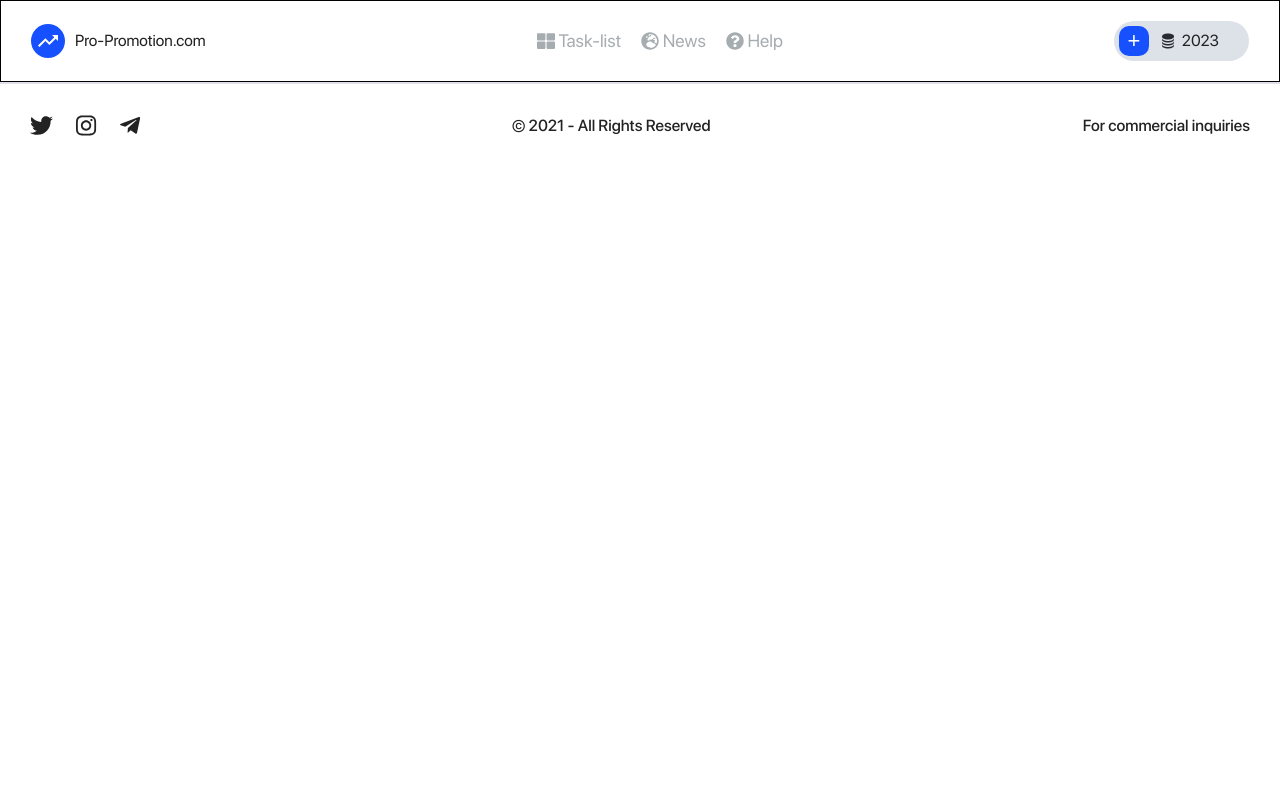
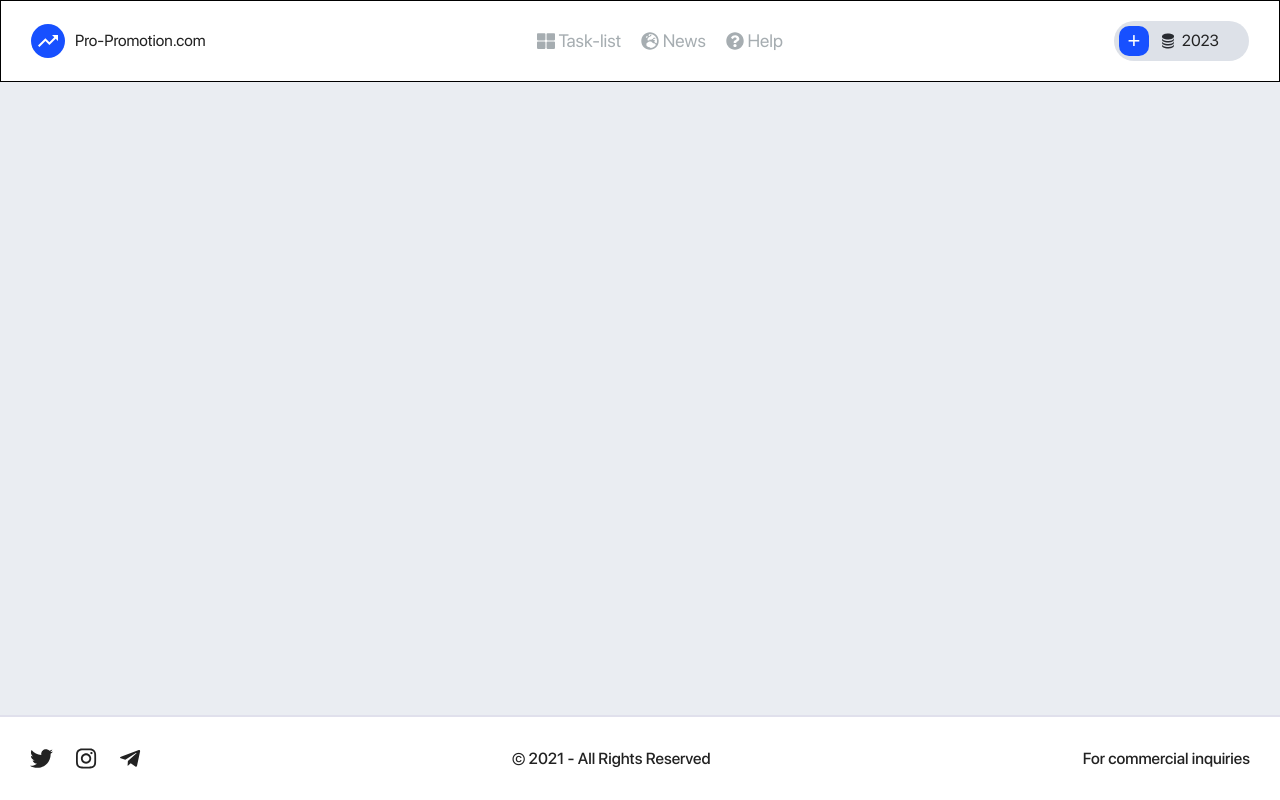
Before and after one commit to Sabjeslav/fm-2021-1-group-1-promotion, a React (Create React App) app: page / in a window 1280 px wide. Built offline with nearby package versions, Linux system fonts and the light colour scheme.

Commit message:
Fixed footer stick bug

```diff
--- a/src/common/styles/reset.css
+++ b/src/common/styles/reset.css
@@ -449,5 +449,5 @@ textarea {
 #root {
   display: flex;
   flex-direction: column;
-  height: 100%;
+  height: 100vh;
 }
--- a/src/components/Footer/Footer.module.sass
+++ b/src/components/Footer/Footer.module.sass
@@ -5,6 +5,7 @@
   background-color: #fff
   border-top: 2px solid $footerTopBorder
   padding: 30px 0
+  flex: 0 0 auto
 
 .innerWrapper
   display: flex
```
